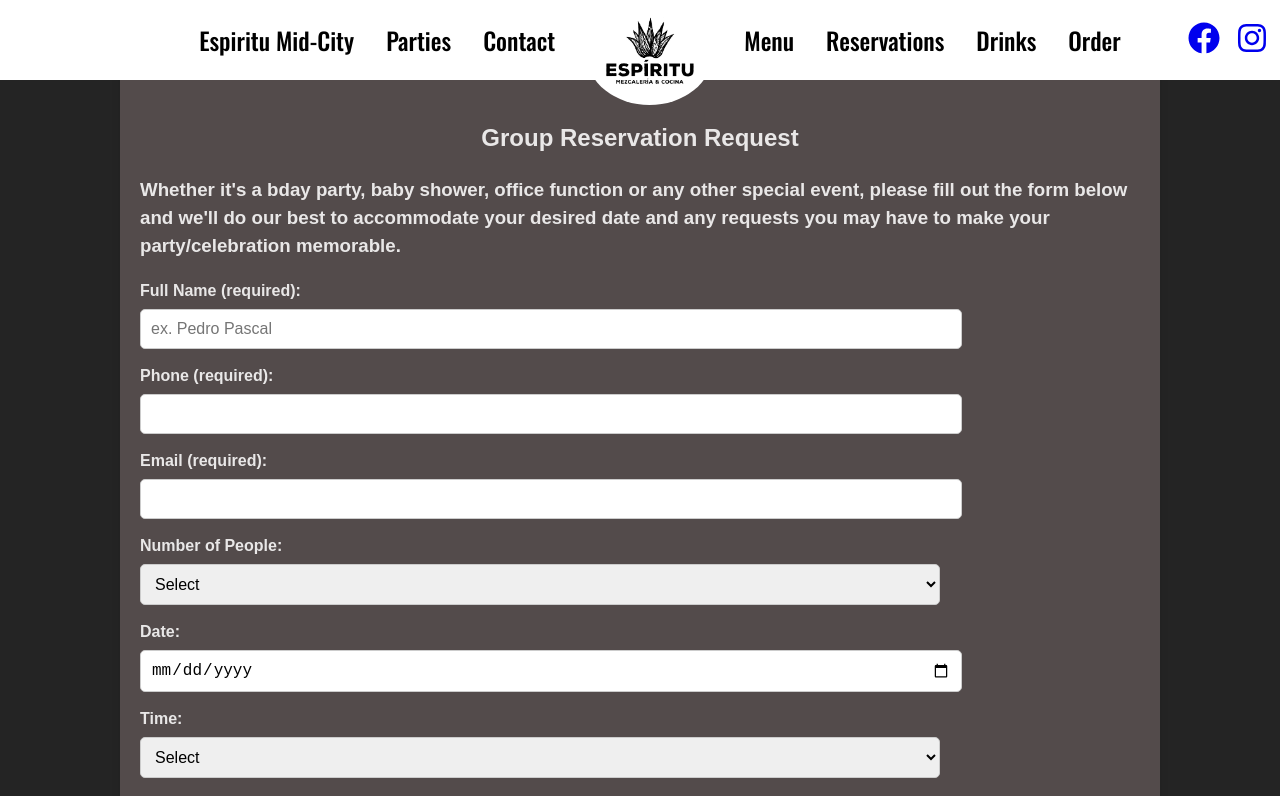
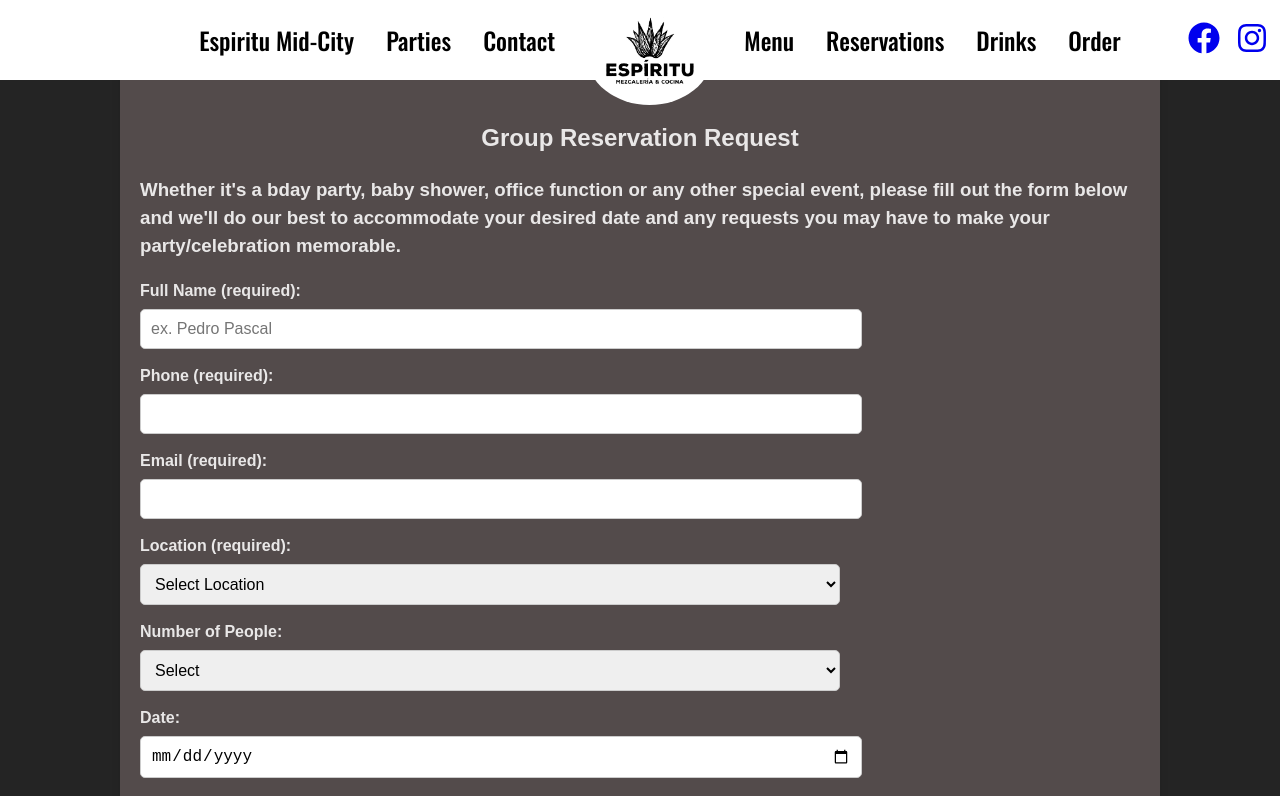
Before and after one commit to ravenhillh/espiritu-site, a React (Vite) app: page /parties in a window 1280 px wide. Shown: the top 796 px of the page. Built offline with nearby package versions, Linux system fonts and the light colour scheme; a web font is replaced by a local one.

Commit message:
add link to party form and update party form style

```diff
--- a/src/components/MidCity.tsx
+++ b/src/components/MidCity.tsx
@@ -341,6 +341,10 @@
         <button className="resy-button">
           Book a Table <span className="resy-label">Resy</span>
         </button>
+        <p>
+          To book a reservation for a party of 8 or larger{" "}
+          <Link to="/parties">Go here</Link>
+        </p>
       </section>
 
       {/* ORDER ONLINE SECTION */}
--- a/src/components/Parties.tsx
+++ b/src/components/Parties.tsx
@@ -5,6 +5,7 @@
     fullName: "",
     phone: "",
     email: "",
+    location: "",
     numberOfPeople: "",
     date: "",
     time: "",
@@ -36,7 +37,7 @@
             "Content-Type": "application/x-www-form-urlencoded",
           },
           body: params.toString(), // ✅ this is key
-        }
+        },
       );
       if (!response.ok) {
         throw new Error("Network response was not ok");
@@ -66,7 +67,8 @@
   };
 
   const inputStyle = {
-    width: "80%",
+    width: "100%",
+    maxWidth: "700px",
     padding: "10px",
     marginBottom: "15px",
     border: "1px solid #ccc",
@@ -82,6 +84,8 @@
     borderRadius: "5px",
     fontSize: "16px",
     cursor: "pointer",
+    width: "100%",
+    maxWidth: "700px",
   };
 
   const timeOptions = Array.from({ length: 7 * 4 }, (_, index) => {
@@ -140,6 +144,19 @@
         onChange={handleChange}
         required
       />
+
+      <label style={labelStyle}>Location (required):</label>
+      <select
+        name="location"
+        style={inputStyle}
+        value={formData.location}
+        onChange={handleChange}
+        required
+      >
+        <option value="">Select Location</option>
+        <option value="Espiritu Downtown">Espiritu Downtown</option>
+        <option value="Espiritu Mid-City">Espiritu Mid-City</option>
+      </select>
 
       <label style={labelStyle}>Number of People:</label>
       <select
```
